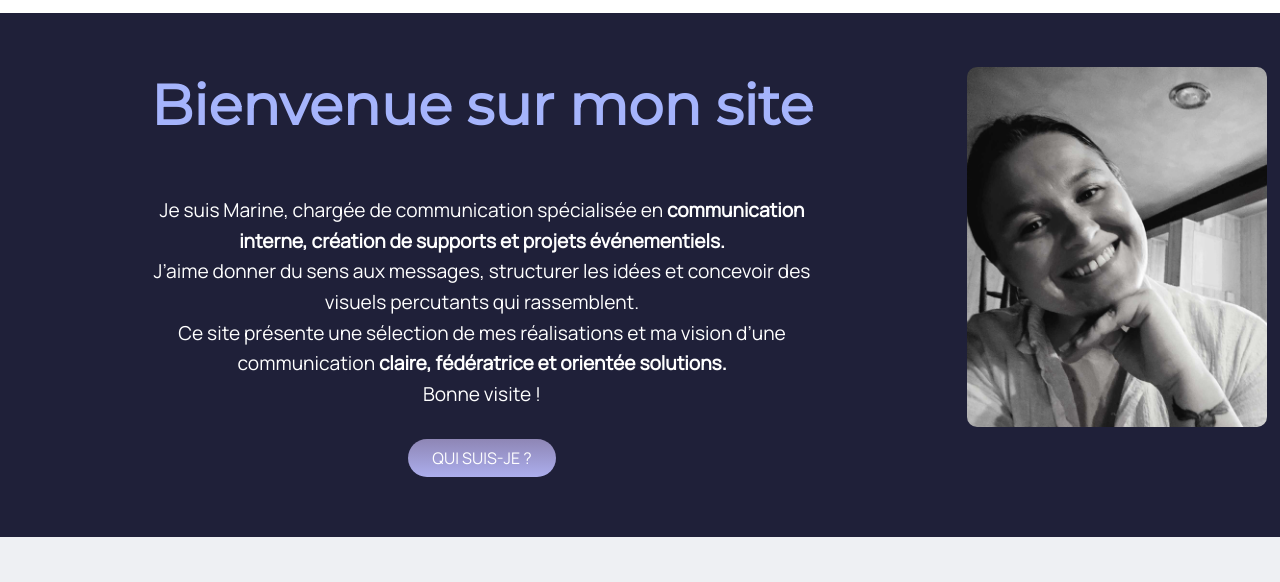
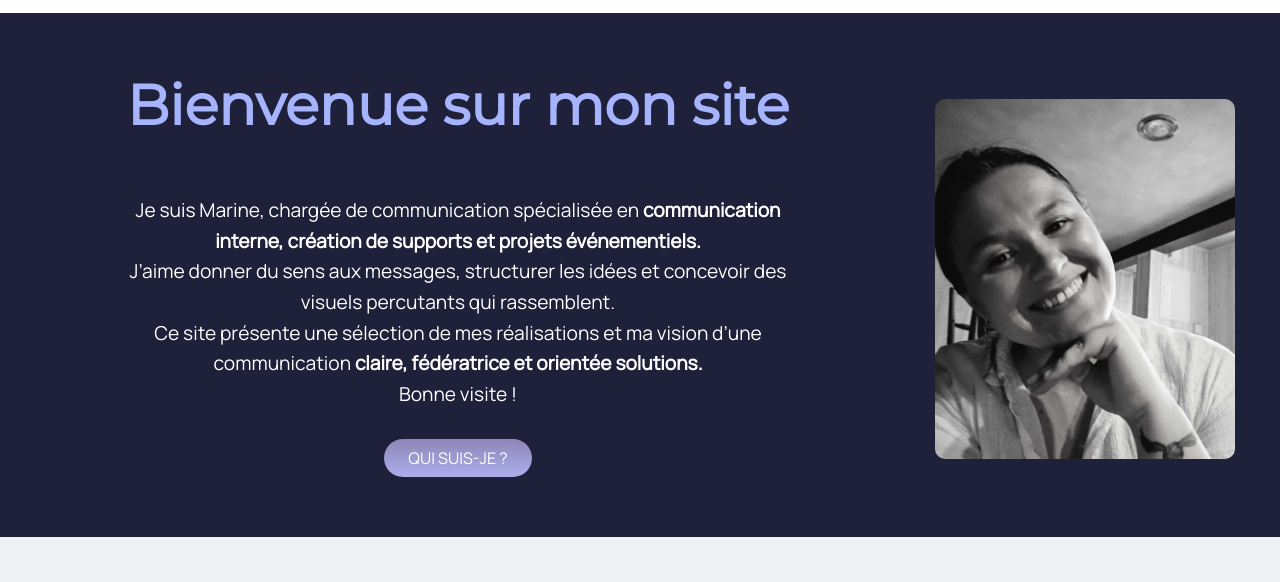
Before and after one commit to MarineRozet/Portfolio, a plain HTML site: page docs/index.html in a window 1280 px wide. Shown: the part 74-656 px from the top of the page. Drawn offline with Linux system fonts and the light colour scheme.

Commit message:
Update index.css

```diff
--- a/docs/style/index.css
+++ b/docs/style/index.css
@@ -237,8 +237,12 @@ footer {
   max-width: 300px;
   aspect-ratio: 1/1.2;
   object-fit: cover;
-  margin-top: 5em;
   border-radius: 10px;
+
+  /* AJUSTEMENTS DE POSITION */
+  margin-top: 7em;      /* Augmenté (était à 5em) pour descendre la photo */
+  margin-right: 2em;    /* Ajoute de l'espace à droite pour décaler la photo vers la gauche */
+  margin-left: 1em;     /* Optionnel : équilibre l'espace avec le texte */
 }
 
 .accueil-campagnes {
```
